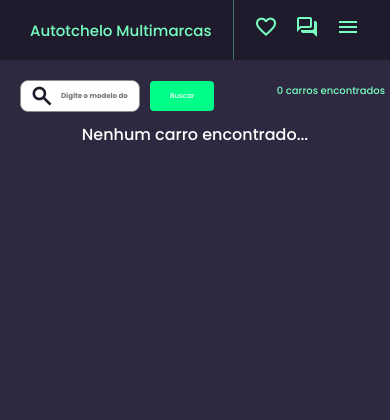
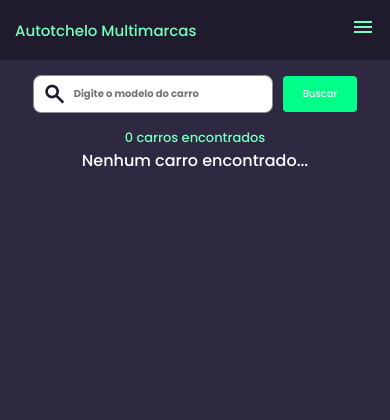
Before and after one commit to marcelera69/projeto_revenda_carros, a Django app: page /cars/ in a window 390 px wide. Shown: the top 420 px of the page. Run offline with Django 5.2, Linux system fonts and the light colour scheme; the visitor is signed in with stand-in values (Sample User, id 1); data that the repository does not hold is empty.

Commit message:
ajeitando o layout para dispositivos mobile

```diff
--- a/app/templates/base.html
+++ b/app/templates/base.html
@@ -281,13 +281,18 @@
 
       }
 
-      @media only screen and  (max-width: 380px){
+      @media only screen and  (max-width: 450px){
         nav{
-          padding: 0px 20px;
+          padding: 0px 15px;
         }
 
-        .logomarca{
-            font-size: 12px;
+        .bemvindo-user{
+          border-left: none;
+          justify-self: unset;
+        }
+
+        .btn-fav, .btn-forum{
+          display: none;
         }
       }
 
@@ -330,9 +335,9 @@
           {% endif %}
         </div>
         {% if user.is_authenticated %}
-        <a href=" {% url 'cars_wish' %} "><span class="material-symbols-outlined">favorite</span></a>
+        <a href=" {% url 'cars_wish' %} "><span class="material-symbols-outlined btn-fav">favorite</span></a>
         {% endif %}
-        <a href="#"><span class="material-symbols-outlined">forum</span></a>
+        <a href="#"><span class="material-symbols-outlined btn-forum">forum</span></a>
         <div class="botao-menu-navegacao" onclick="openMenu()" >
           <span class="material-symbols-outlined">menu</span>
         </div>
@@ -379,6 +384,11 @@
         {% if user.is_authenticated %}
             <li>
               <a href="{% url 'new_car' %}">Cadastrar Carro</a>
+              <span class="material-symbols-outlined">expand_more</span>
+            </li>
+            <hr>
+            <li>
+              <a href="{% url 'cars_wish' %}">Favoritos</a>
               <span class="material-symbols-outlined">expand_more</span>
             </li>
             <hr>
--- a/cars/templates/cars.html
+++ b/cars/templates/cars.html
@@ -294,7 +294,7 @@
 
         input[type="text"] {
             width: 300px;
-            font-size: 14px;
+            font-size: 15px;
         }
 
         .car-grid {
@@ -312,42 +312,36 @@
 
     @media (max-width: 650px) {
         .formulario{
-            padding-right: 5px;
+            display: flex;
+            flex-direction: column;
+            justify-content: center;
+            padding: 0px;
+        }
+
+        .qtd-carros{
+            justify-content: center;
+        }
+
+    }
+
+    @media (max-width: 450px){
+        .formulario form{
+            padding: 15px;
         }
 
         input[type="text"] {
-            width: 200px;
+            width: 240px;
             font-size: 10px;
         }
 
         button[type="submit"] {
             font-size: 10px;
         }
-    }
-
-    @media (max-width: 480px){
-        input[type="text"] {
-            width: 150px;
-        }
-
-        .qtd-carros{
-            font-size: 10px;
-        }
-    }
-
-    @media (max-width: 390px){
-        .car-grid{
-            padding: 5px 5px 100px 5px;
-            gap: 10px;
-        }
-
-        input[type="text"] {
-            width: 120px;
-            font-size: 7px;
-        }
-
-        button[type="submit"] {
-            font-size: 7px;
+        .car-grid {
+            align-items: center;
+            grid-template-columns: repeat(1, 1fr);
+            padding: 30px 30px 160px 30px;
+            gap: 20px;
         }
     }
 
```
Also changed, not shown: media/cars/c180_TtbVWUV.jpg (added), media/cars/cruze_2014_9YzFktA.jpg (added), media/cars/hb20_Rc0sqSL.jpeg (added), media/cars/pulse_2021_pnAJdlU.jpg (added), media/cars/x1_qys15Yb.jpg (added).
